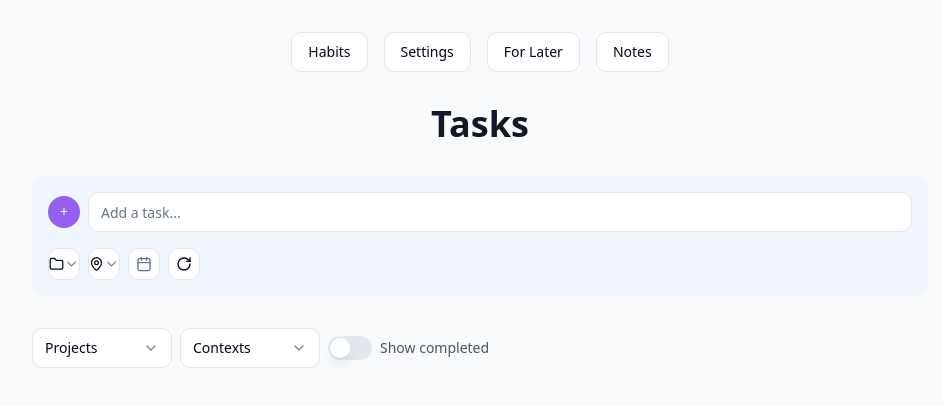
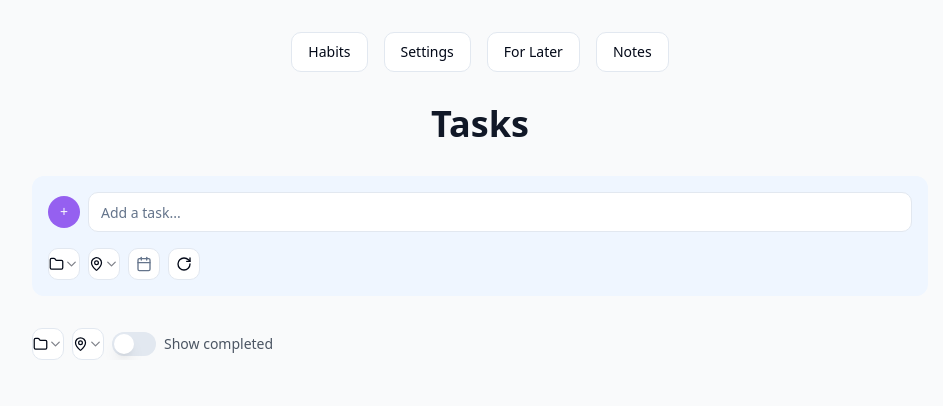
Before and after one commit to Marc444-creator/act, a React (Vite) app: page / in a window 1280 px wide. Shown: the top 406 px of the page, without its empty margins (160-1103 px from the left). Built offline with nearby package versions, Linux system fonts and the light colour scheme.

Commit message:
Update filters with icons
Replaced the context and project filters in the TaskList component to use the same icons as those in the TaskForm component for consistency in the user interface.
[skip gpt_engineer]

```diff
--- a/src/pages/Index.tsx
+++ b/src/pages/Index.tsx
@@ -1,5 +1,4 @@
 import { useState, useEffect } from "react";
-import { Input } from "@/components/ui/input";
 import {
   Select,
   SelectContent,
@@ -13,6 +12,13 @@ import { TaskList } from "../components/TaskList";
 import { Switch } from "@/components/ui/switch";
 import { useNavigate } from "react-router-dom";
 import { FormNavigation } from "../components/FormNavigation";
+import { Folder, MapPin } from "lucide-react";
+import {
+  Tooltip,
+  TooltipContent,
+  TooltipProvider,
+  TooltipTrigger,
+} from "@/components/ui/tooltip";
 
 const Index = () => {
   const [filterProject, setFilterProject] = useState<string | null>(null);
@@ -113,23 +119,27 @@ const Index = () => {
 
         {/* Filters */}
         <div className="flex items-center gap-2 flex-nowrap overflow-x-auto">
-          <Select
-            value={filterProject || "none"}
-            onValueChange={(value) =>
-              setFilterProject(value === "none" ? null : value)
-            }
-          >
-            <SelectTrigger className="w-[140px]">
-              <SelectValue placeholder="Proj" />
-            </SelectTrigger>
+          <Select value={filterProject || "none"} onValueChange={(value) => setFilterProject(value === "none" ? null : value)}>
+            <TooltipProvider>
+              <Tooltip>
+                <TooltipTrigger asChild>
+                  <SelectTrigger className="w-8 h-8 p-0">
+                    <Folder className="h-4 w-4" />
+                  </SelectTrigger>
+                </TooltipTrigger>
+                <TooltipContent>
+                  <p>Project</p>
+                </TooltipContent>
+              </Tooltip>
+            </TooltipProvider>
             <SelectContent>
-              <SelectItem value="none">Projects</SelectItem>
+              <SelectItem value="none">All Projects</SelectItem>
               {projectsWithTasks.map((project) => (
                 <SelectItem key={project.id} value={project.id}>
-                  <div className="flex items-center gap-2 text-xs">
+                  <div className="flex items-center gap-2">
                     <div
-                      className="w-3 h-3 rounded-full"
-                      style={{ backgroundColor: getDotColor(tasksPerProject[project.id]) }}
+                      className="w-2 h-2 rounded-full"
+                      style={{ backgroundColor: project.color }}
                     />
                     {project.name}
                   </div>
@@ -137,23 +147,28 @@ const Index = () => {
               ))}
             </SelectContent>
           </Select>
-          <Select
-            value={filterContext || "none"}
-            onValueChange={(value) =>
-              setFilterContext(value === "none" ? null : value)
-            }
-          >
-            <SelectTrigger className="w-[140px]">
-              <SelectValue placeholder="Ctx" />
-            </SelectTrigger>
+
+          <Select value={filterContext || "none"} onValueChange={(value) => setFilterContext(value === "none" ? null : value)}>
+            <TooltipProvider>
+              <Tooltip>
+                <TooltipTrigger asChild>
+                  <SelectTrigger className="w-8 h-8 p-0">
+                    <MapPin className="h-4 w-4" />
+                  </SelectTrigger>
+                </TooltipTrigger>
+                <TooltipContent>
+                  <p>Context</p>
+                </TooltipContent>
+              </Tooltip>
+            </TooltipProvider>
             <SelectContent>
-              <SelectItem value="none">Contexts</SelectItem>
+              <SelectItem value="none">All Contexts</SelectItem>
               {contextsWithTasks.map((context) => (
                 <SelectItem key={context.id} value={context.id}>
-                  <div className="flex items-center gap-2 text-xs">
+                  <div className="flex items-center gap-2">
                     <div
-                      className="w-3 h-3 rounded-full"
-                      style={{ backgroundColor: getDotColor(tasksPerContext[context.id]) }}
+                      className="w-2 h-2 rounded-full"
+                      style={{ backgroundColor: context.color }}
                     />
                     {context.name}
                   </div>
@@ -161,6 +176,7 @@ const Index = () => {
               ))}
             </SelectContent>
           </Select>
+
           <div className="flex items-center gap-2 whitespace-nowrap">
             <Switch
               checked={showCompleted}
```
